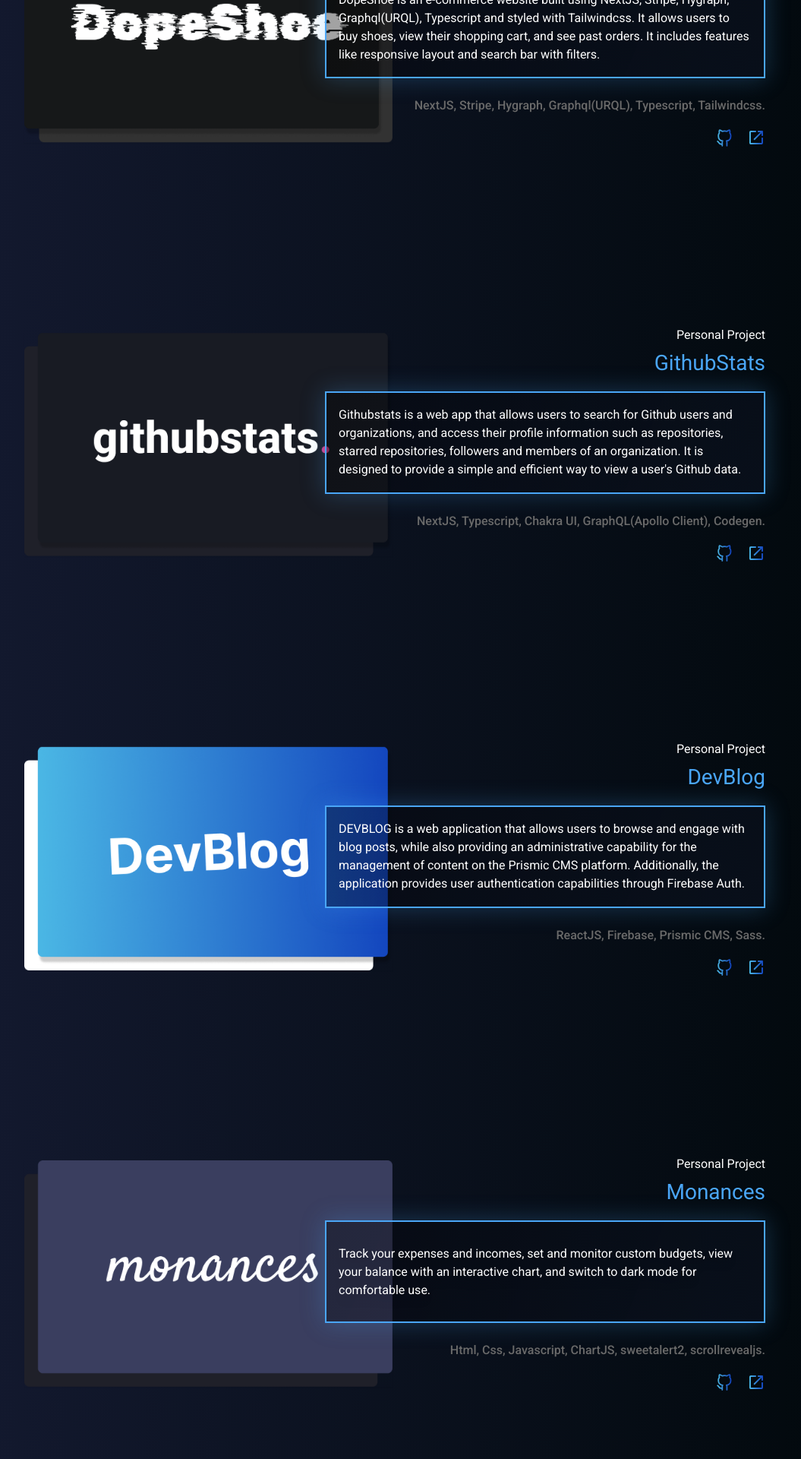
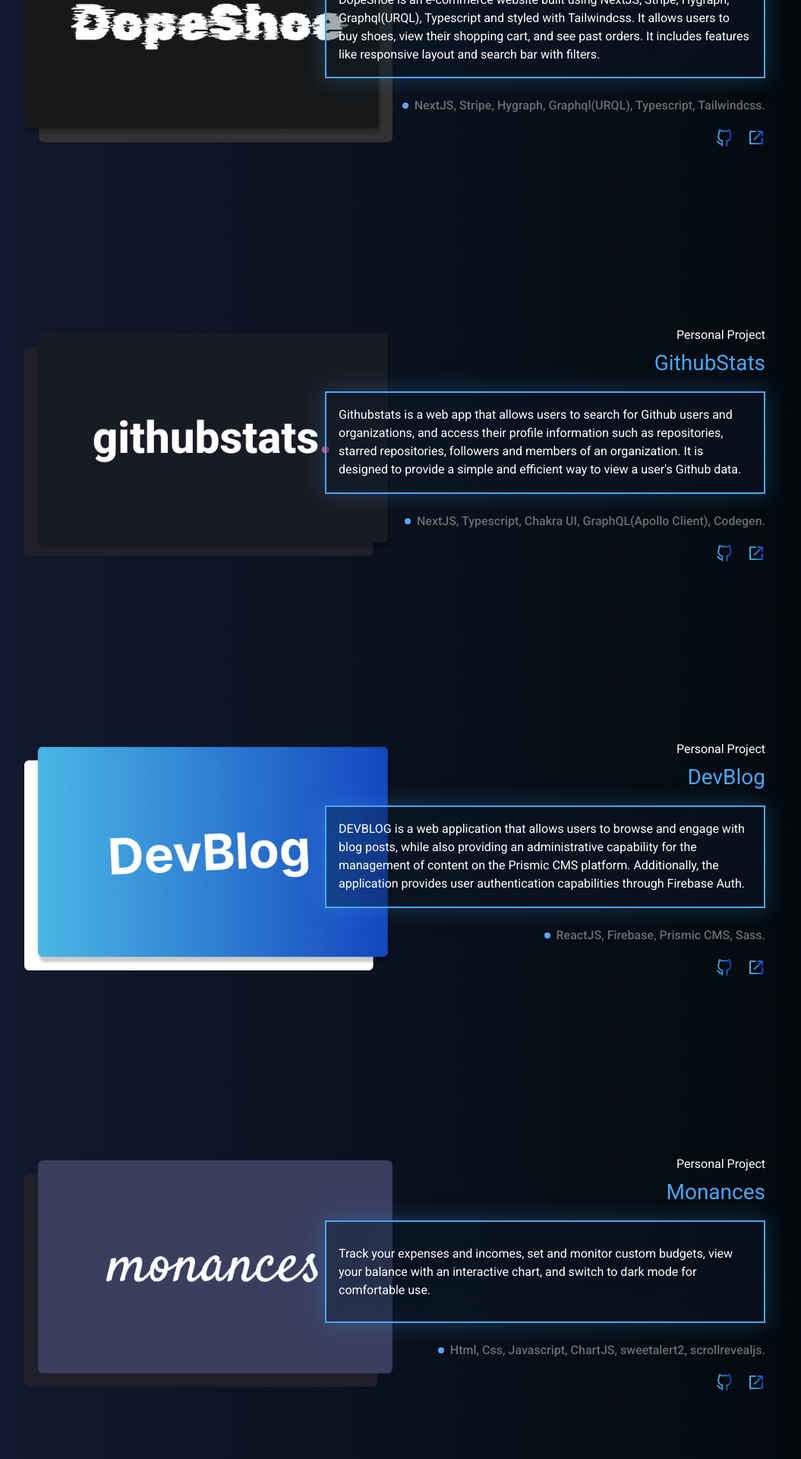
Before and after one commit to ViniSCode/vinicius-rodrigues, a React (Create React App) app: page / in a window 1280 px wide. Shown: the part 3600-5520 px from the top of the page at 76% size, without its empty margins (112-1167 px from the left). Built offline with nearby package versions, Linux system fonts and the light colour scheme.

Commit message:
technologies

```diff
--- a/package.json
+++ b/package.json
@@ -9,6 +9,7 @@
     "framer-motion": "^8.4.6",
     "react": "^18.2.0",
     "react-dom": "^18.2.0",
+    "react-icons": "^4.7.1",
     "react-intersection-observer": "^9.4.1",
     "react-router-dom": "^6.6.2",
     "react-scripts": "5.0.1",
--- a/src/components/ProjectsSection.js
+++ b/src/components/ProjectsSection.js
@@ -1,4 +1,5 @@
 import { motion } from "framer-motion";
+import { BsFillCircleFill } from 'react-icons/bs';
 
 export function ProjectsSection({
   section4Ref,
@@ -44,7 +45,8 @@
               </p>
             </div>
 
-            <span className="text-gray-600 font-medium text-base mt-6 text-end block">
+            <span className="text-gray-500 font-medium text-base mt-6 flex items-center gap-2 justify-end">
+              <BsFillCircleFill size={8} className="text-blue-400" />
               NextJS, Stripe, Hygraph, Graphql(URQL), Typescript, Tailwindcss.
             </span>
 
@@ -90,7 +92,8 @@
               </p>
             </div>
 
-            <span className="text-gray-600 font-medium text-base mt-6 text-end block">
+            <span className="text-gray-500 font-medium text-base mt-6 flex items-center gap-2 justify-end">
+              <BsFillCircleFill size={8} className="text-blue-400" />
               NextJS, Typescript, Chakra UI, GraphQL(Apollo Client), Codegen.
             </span>
 
@@ -136,7 +139,8 @@
               </p>
             </div>
 
-            <span className="text-gray-600 font-medium text-base mt-6 text-end block">
+            <span className="text-gray-500 font-medium text-base mt-6 flex items-center gap-2 justify-end">
+              <BsFillCircleFill size={8} className="text-blue-400" />
               ReactJS, Firebase, Prismic CMS, Sass.
             </span>
 
@@ -180,7 +184,8 @@
               </p>
             </div>
 
-            <span className="text-gray-600 font-medium text-base mt-6 text-end block">
+            <span className="text-gray-500 font-medium text-base mt-6 flex items-center gap-2 justify-end">
+              <BsFillCircleFill size={8} className="text-blue-400" />
               Html, Css, Javascript, ChartJS, sweetalert2, scrollrevealjs.
             </span>
 
@@ -228,7 +233,8 @@
                 orders. It includes features like responsive layout and search bar
                 with filters.
               </p>
-              <div className="mt-4 md:mt-6">
+              <div className="mt-4 md:mt-6 flex items-center gap-2">
+                <BsFillCircleFill size={8} className="text-blue-400" />
                 <span className="text-sm text-gray-600 font-medium md:text-base">
                   NextJS, Stripe, Hygraph, Graphql(URQL), Typescript, Tailwindcss.
                 </span>
@@ -266,7 +272,8 @@
                 organization. It is designed to provide a simple and efficient way
                 to view a user's Github data.
               </p>
-              <div className="mt-4 md:mt-6">
+              <div className="mt-4 md:mt-6 flex items-center gap-2">
+                <BsFillCircleFill size={8} className="text-blue-400" />
                 <span className="text-sm text-gray-600 font-medium md:text-base">
                   NextJS, Typescript, Chakra UI, GraphQL(Apollo Client), Codegen.
                 </span>
@@ -304,7 +311,8 @@
                 platform. Additionally, the application provides user
                 authentication capabilities through Firebase Auth.
               </p>
-              <div className="mt-4 md:mt-6">
+              <div className="mt-4 md:mt-6 flex items-center gap-2">
+                <BsFillCircleFill size={8} className="text-blue-400" />
                 <span className="text-sm text-gray-600 font-medium md:text-base">
                   ReactJS, Firebase, Prismic CMS, Sass.
                 </span>
@@ -340,7 +348,8 @@
                 view your balance with an interactive chart, and switch to dark
                 mode for comfortable use.
               </p>
-              <div className="mt-4 md:mt-6">
+              <div className="mt-4 md:mt-6 flex items-center gap-2">
+                <BsFillCircleFill size={8} className="text-blue-400" />
                 <span className="text-sm text-gray-600 font-medium md:text-base">
                   Html, Css, Javascript, ChartJS, sweetalert2, scrollrevealjs.
                 </span>
--- a/src/components/TechnologiesSection.js
+++ b/src/components/TechnologiesSection.js
@@ -23,7 +23,7 @@
         <span className="mt-4 block text-gray-600 lg:text-sm xl:text-base">
           Expert in React.js, creating professional projects.
         </span>
-        <ol className="ml-4 mt-2 list-disc text-gray-600 lg:text-sm xl:text-base">
+        <ol className="ml-4 mt-2 list-disc text-gray-600 lg:text-sm xl:text-base marker:text-blue-400">
           <li>Context API</li>
           <li>JAM Stack</li>
           <li>Hooks</li>
@@ -42,7 +42,7 @@
         <span className="mt-4 block text-gray-600 lg:text-sm xl:text-base">
           Creating fast, secure, and scalable web applications
         </span>
-        <ol className="ml-4 mt-2 list-disc text-gray-600 lg:text-sm xl:text-base">
+        <ol className="ml-4 mt-2 list-disc text-gray-600 lg:text-sm xl:text-base marker:text-blue-400">
           <li>Server-side rendering</li>
           <li>Optimized performance</li>
           <li>Static Websites</li>
@@ -61,7 +61,7 @@
         <span className="mt-4 block text-gray-600 lg:text-sm xl:text-base">
           TypeScript to Enhance the development process
         </span>
-        <ol className="ml-4 mt-2 list-disc text-gray-600 lg:text-sm xl:text-base">
+        <ol className="ml-4 mt-2 list-disc text-gray-600 lg:text-sm xl:text-base marker:text-blue-400">
           <li>Code maintainability</li>
           <li>Productivity</li>
           <li>Interfaces</li>
@@ -79,7 +79,7 @@
         <span className="mt-4 block text-gray-600 lg:text-sm xl:text-base">
           Experience using GraphQL.
         </span>
-        <ol className="ml-4 mt-2 list-disc text-gray-600 lg:text-sm xl:text-base">
+        <ol className="ml-4 mt-2 list-disc text-gray-600 lg:text-sm xl:text-base marker:text-blue-400">
           <li>Apollo Client</li>
           <li>URQL</li>
           <li>Mutations</li>
@@ -97,7 +97,7 @@
         <span className="mt-4 block text-gray-600 lg:text-sm xl:text-base">
           Expert in Creating solutions using Headless CMS.
         </span>
-        <ol className="ml-4 mt-2 list-disc text-gray-600 lg:text-sm xl:text-base">
+        <ol className="ml-4 mt-2 list-disc text-gray-600 lg:text-sm xl:text-base marker:text-blue-400">
           <li>Hygraph</li>
           <li>Prismic CMS</li>
           <li>Serverless</li>
@@ -115,7 +115,7 @@
         <span className="mt-4 block text-gray-600 lg:text-sm xl:text-base">
           Expert in React.js, creating professional projects.
         </span>
-        <ol className="ml-4 mt-2 list-disc text-gray-600 lg:text-sm xl:text-base">
+        <ol className="ml-4 mt-2 list-disc text-gray-600 lg:text-sm xl:text-base marker:text-blue-400">
           <li>Rapid development</li>
           <li>Responsive Websites</li>
           <li>Consistent design</li>
@@ -134,7 +134,7 @@
         <span className="mt-4 block text-gray-600 lg:text-sm xl:text-base">
           Expert in React.js, creating professional projects.
         </span>
-        <ol className="ml-4 mt-2 list-disc text-gray-600 lg:text-sm xl:text-base">
+        <ol className="ml-4 mt-2 list-disc text-gray-600 lg:text-sm xl:text-base marker:text-blue-400">
           <li>Customizable Components</li>
           <li>Accessibility</li>
           <li>Productivity</li>
@@ -153,7 +153,7 @@
         <span className="mt-4 block text-gray-600">
           Skilled in stylizing websites using CSS
         </span>
-        <ol className="ml-4 mt-2 list-disc text-gray-600 lg:text-sm xl:text-base">
+        <ol className="ml-4 mt-2 list-disc text-gray-600 lg:text-sm xl:text-base marker:text-blue-400">
           <li>Responsive Websites</li>
           <li>Mobile/Desktop First</li>
           <li>Flexbox Layout</li>
--- a/src/styles/global.css
+++ b/src/styles/global.css
@@ -55,7 +55,7 @@
     display: flex;
     align-items: center;
 
-    background: linear-gradient(111.86deg, rgba(0, 0, 0, 0.37) 0%, rgba(20, 26, 49, 0.32) 100%);
+    background: linear-gradient(111.86deg, rgba(5, 28, 43, 0.377) 0%, rgba(20, 26, 49, 0.32) 100%);
     box-shadow: 0px 0px 29px 1px rgba(74, 166, 247, 0.25);
     border: 2px solid #4AA6F7;
   }
```
Also changed, not shown: 1 other file (tests, documents, lock files or other folders).
